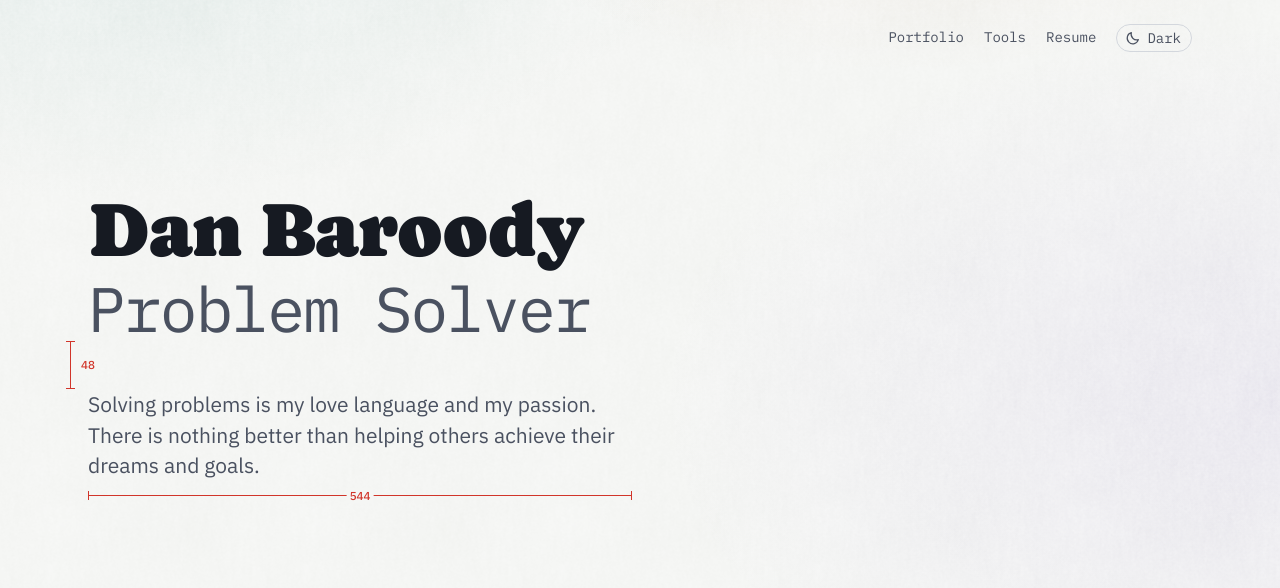
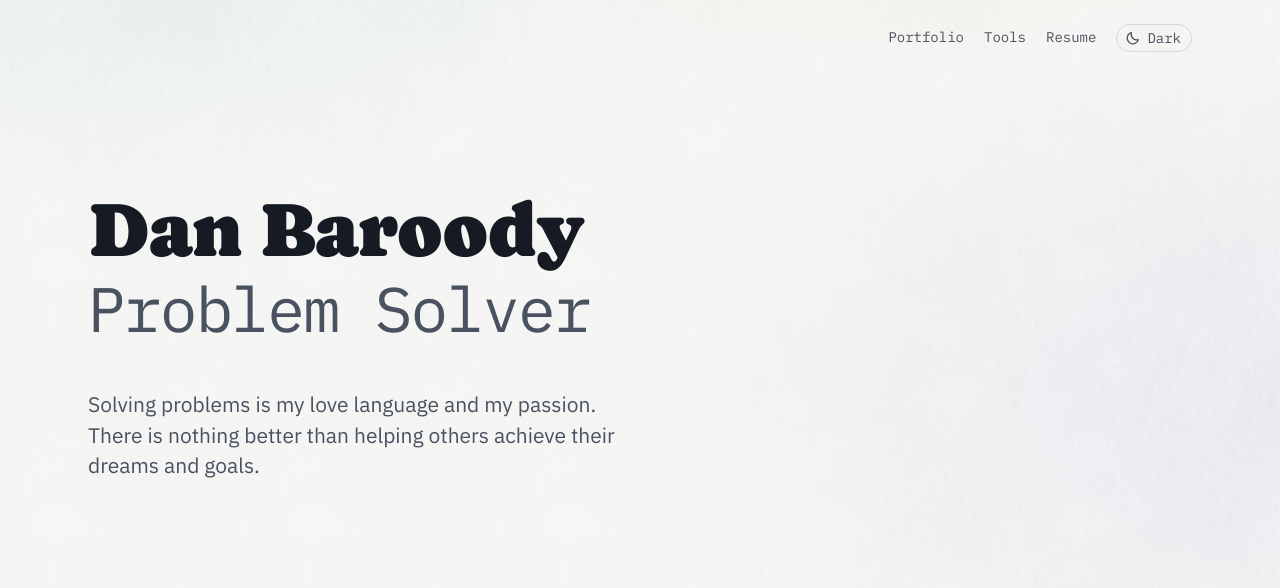
Before and after one commit to hazard224/dodill, a plain HTML site: page index.html in a window 1280 px wide. Shown: the top 588 px of the page. Drawn offline with Linux system fonts and the light colour scheme.

Commit message:
Update index.html

```diff
--- a/index.html
+++ b/index.html
@@ -46,9 +46,7 @@
     <section class="wrap hero" id="hero">
       <h1>Dan Baroody <span class="title">Problem Solver</span></h1>
       <p class="lede">
-        <span class="redline gap" aria-hidden="true"><span class="num">48</span></span>
         Solving problems is my love language and my passion. There is nothing better than helping others achieve their dreams and goals.
-        <span class="redline measure" aria-hidden="true"><span class="num">544</span></span>
       </p>
     </section>
 
```
